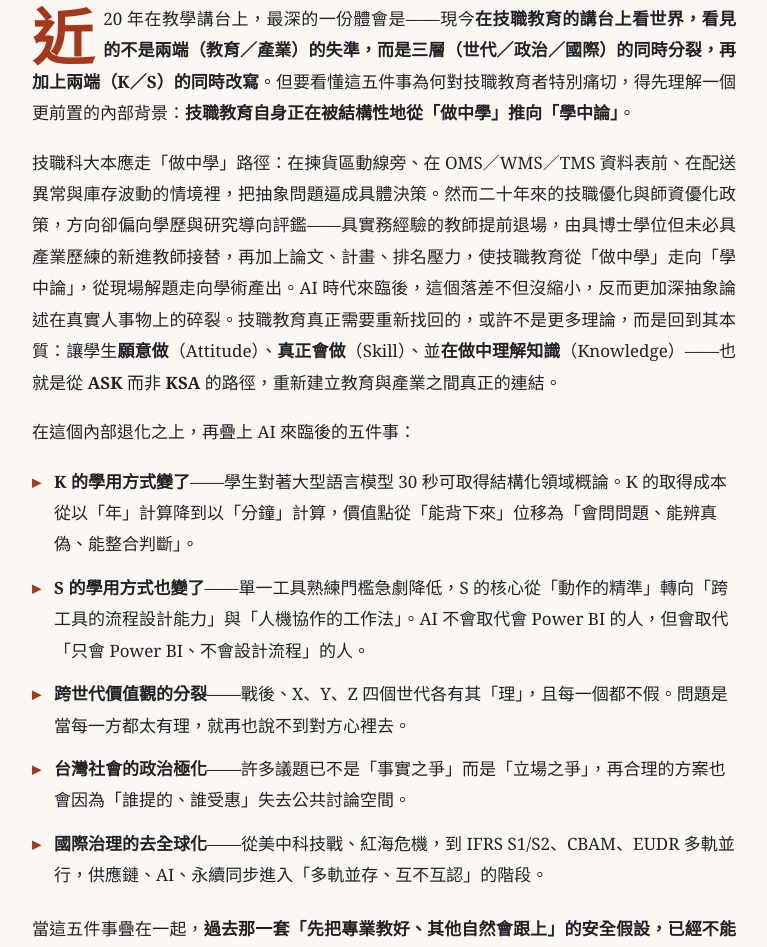
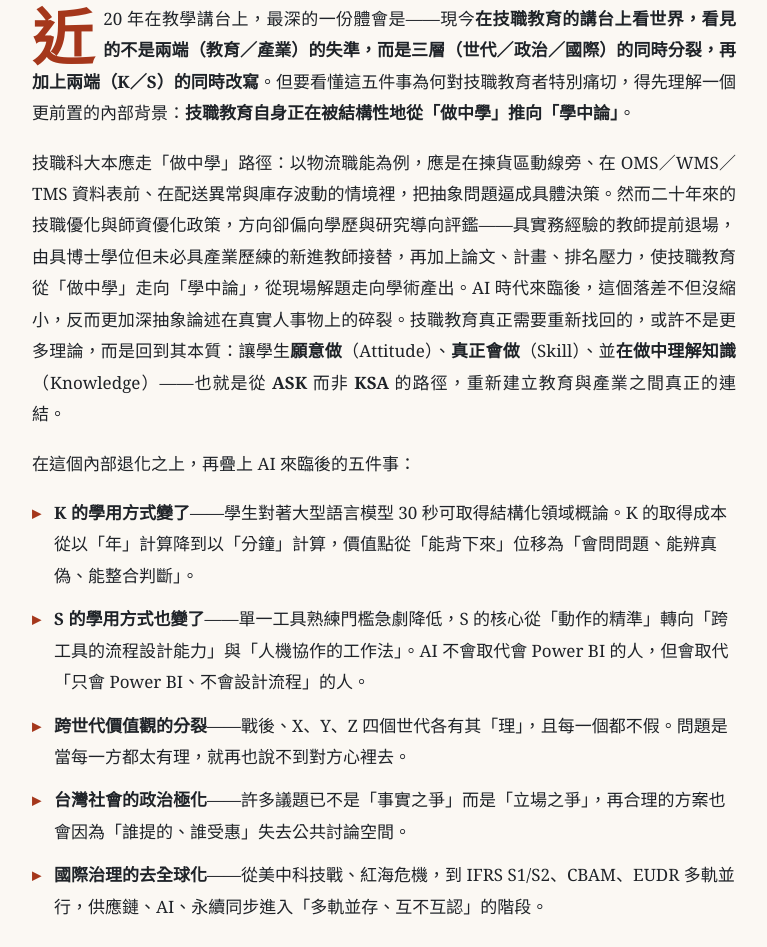
Before and after one commit to ChihtengChen/Public, a plain HTML site: page papers/先情後理_共生困局補篇_技職共情版_v2_精簡版.html in a window 1280 px wide. Shown: the part 811-1758 px from the top of the page, without its empty margins (256-1023 px from the left). Drawn offline with Linux system fonts and the light colour scheme.

Commit message:
wip: auto-save 2026-05-24 20:44

```diff
--- a/papers/先情後理_共生困局補篇_技職共情版_v2_精簡版.html
+++ b/papers/先情後理_共生困局補篇_技職共情版_v2_精簡版.html
@@ -147,7 +147,7 @@
 
     <p>近 20 年在教學講台上，最深的一份體會是——現今<strong>在技職教育的講台上看世界，看見的不是兩端（教育／產業）的失準，而是三層（世代／政治／國際）的同時分裂，再加上兩端（K／S）的同時改寫</strong>。但要看懂這五件事為何對技職教育者特別痛切，得先理解一個更前置的內部背景：<strong>技職教育自身正在被結構性地從「做中學」推向「學中論」</strong>。</p>
 
-    <p>技職科大本應走「做中學」路徑：在揀貨區動線旁、在 OMS／WMS／TMS 資料表前、在配送異常與庫存波動的情境裡，把抽象問題逼成具體決策。然而二十年來的技職優化與師資優化政策，方向卻偏向學歷與研究導向評鑑——具實務經驗的教師提前退場，由具博士學位但未必具產業歷練的新進教師接替，再加上論文、計畫、排名壓力，使技職教育從「做中學」走向「學中論」，從現場解題走向學術產出。AI 時代來臨後，這個落差不但沒縮小，反而更加深抽象論述在真實人事物上的碎裂。技職教育真正需要重新找回的，或許不是更多理論，而是回到其本質：讓學生<strong>願意做</strong>（Attitude）、<strong>真正會做</strong>（Skill）、並<strong>在做中理解知識</strong>（Knowledge）——也就是從 <strong>ASK</strong> 而非 <strong>KSA</strong> 的路徑，重新建立教育與產業之間真正的連結。</p>
+    <p>技職科大本應走「做中學」路徑：以物流職能為例，應是在揀貨區動線旁、在 OMS／WMS／TMS 資料表前、在配送異常與庫存波動的情境裡，把抽象問題逼成具體決策。然而二十年來的技職優化與師資優化政策，方向卻偏向學歷與研究導向評鑑——具實務經驗的教師提前退場，由具博士學位但未必具產業歷練的新進教師接替，再加上論文、計畫、排名壓力，使技職教育從「做中學」走向「學中論」，從現場解題走向學術產出。AI 時代來臨後，這個落差不但沒縮小，反而更加深抽象論述在真實人事物上的碎裂。技職教育真正需要重新找回的，或許不是更多理論，而是回到其本質：讓學生<strong>願意做</strong>（Attitude）、<strong>真正會做</strong>（Skill）、並<strong>在做中理解知識</strong>（Knowledge）——也就是從 <strong>ASK</strong> 而非 <strong>KSA</strong> 的路徑，重新建立教育與產業之間真正的連結。</p>
 
     <p>在這個內部退化之上，再疊上 AI 來臨後的五件事：</p>
 
```
Also changed, not shown: 1 other file.
